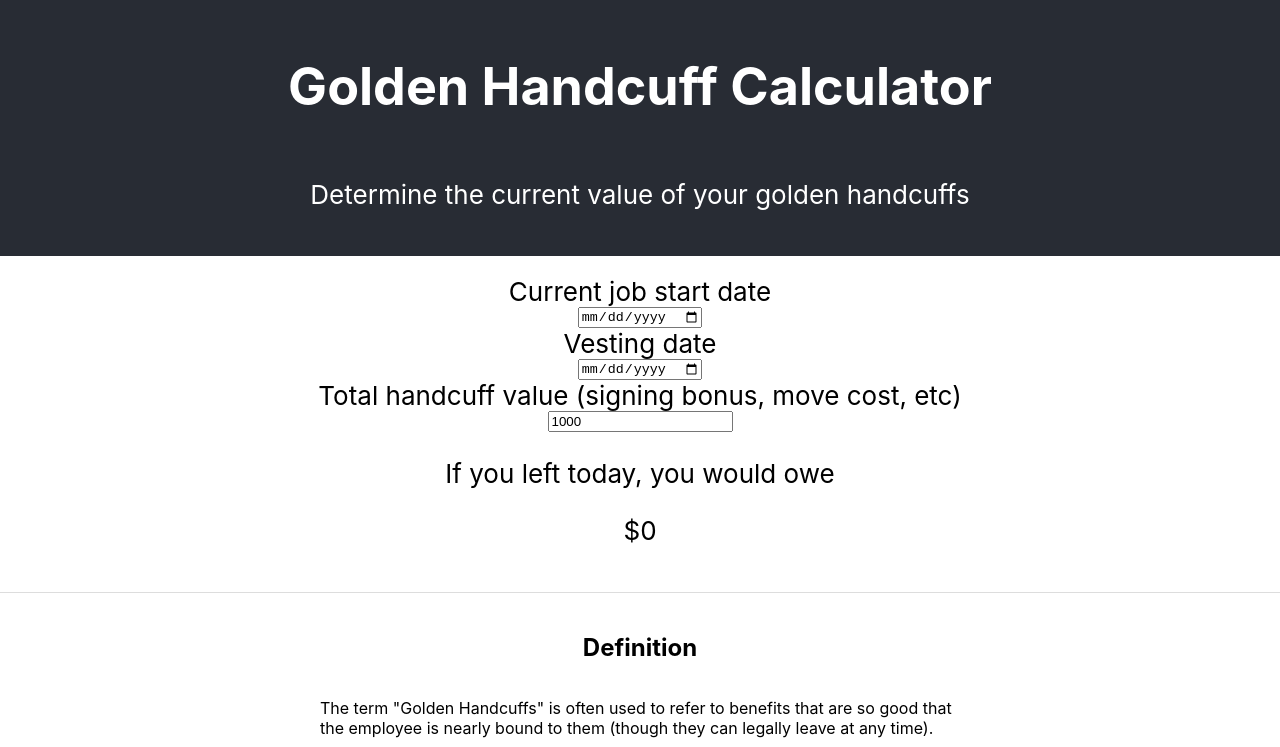
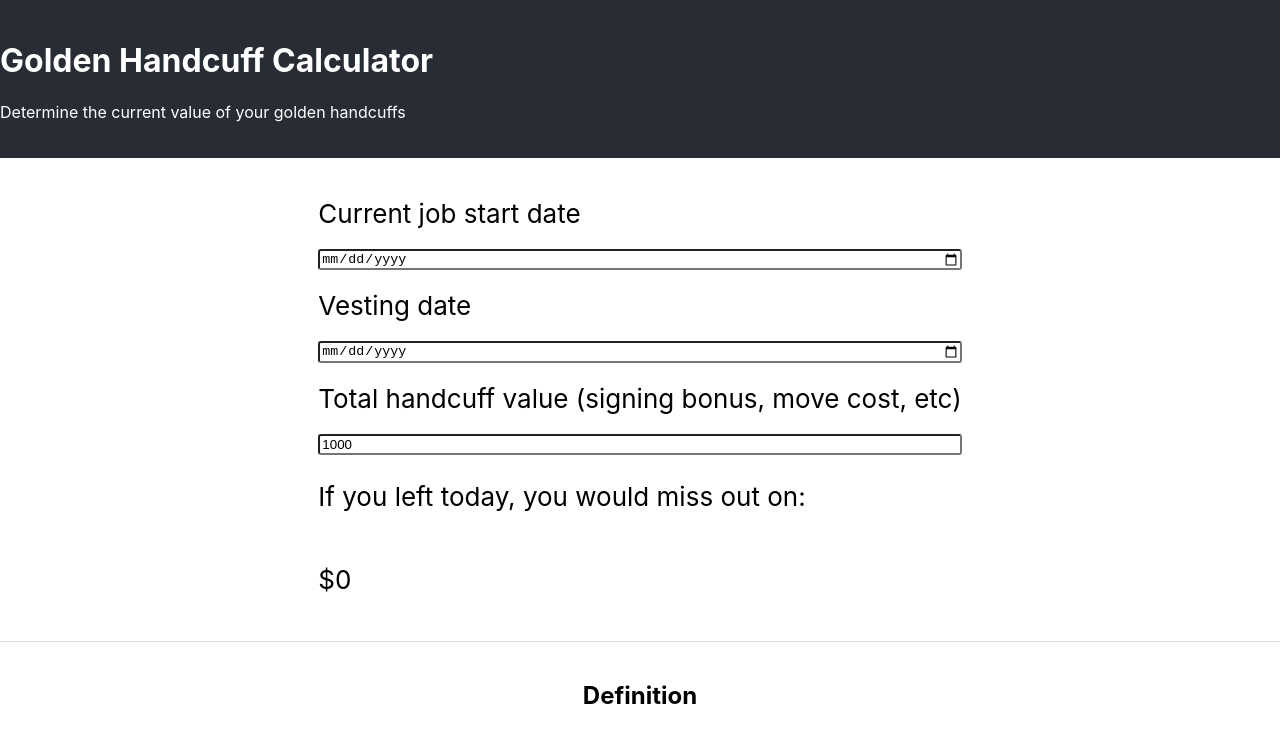
Before and after one commit to bradydowling/cuffs-calculator, a React (Create React App) app: page / in a window 1280 px wide. Shown: the top 747 px of the page. Built offline with nearby package versions, Linux system fonts and the light colour scheme.

Commit message:
Change form alignment

```diff
--- a/src/App.css
+++ b/src/App.css
@@ -3,13 +3,34 @@
   color: white;
 }
 
-.App-header, .calculator > *{
+.calculator-wrapper {
   display: flex;
   flex-direction: column;
   align-items: center;
-  justify-content: center;
+}
+
+.calculator {
+  display: flex;
+  flex-direction: column;
   font-size: calc(10px + 2vmin);
-  text-align: center;
+  text-align: left;
+}
+
+.calculator .prompt {
+  grid-column: 1;
+  display: flex;
+  flex-direction: column;
+  align-items: left;
+}
+
+.calculator label {
+  padding: 20px 0 20px;
+  display: block;
+}
+
+.calculator input {
+  min-width: 200px;
+  border-radius: 3px;
 }
 
 .content, footer {
--- a/src/App.js
+++ b/src/App.js
@@ -89,22 +89,24 @@ class App extends React.Component {
           <h1>Golden Handcuff Calculator</h1>
           <p>Determine the current value of your golden handcuffs</p>
         </header>
+        <div className="calculator-wrapper">
           <section className="calculator">
             <div className="prompt">
-            <label for="start-date">Current job start date</label>
-            <input type="date" name="start-date" value={this.state.cuffDate} onInput={e => { this.cuffDateChange(e.target.value); }}></input>
+              <label htmlFor="start-date">Current job start date</label>
+              <input type="date" name="start-date" value={this.state.cuffDate} onChange={e => { this.cuffDateChange(e.target.value); }}></input>
             </div>
             <div className="prompt">
-            <label for="vesting-date">Vesting date</label>
-            <input type="date" name="vesting-date" value={this.state.releaseDate} onInput={e => { this.freedomDateChange(e.target.value); }}></input>
+              <label htmlFor="vesting-date">Vesting date</label>
+              <input type="date" name="vesting-date" value={this.state.releaseDate} onChange={e => { this.freedomDateChange(e.target.value); }}></input>
             </div>
             <div className="prompt">
-            <label for="cuff-value">Total handcuff value (signing bonus, move cost, etc)</label>
-            <input type="number" name="cuff-value" value={this.state.value} min="0" step=".01" defaultValue="1000" onChange={e => { this.valueChange(e.target.value); }}></input>
+              <label htmlFor="cuff-value">Total handcuff value (signing bonus, move cost, etc)</label>
+              <input type="number" name="cuff-value" value={this.state.value} min="0" step=".01" onChange={e => { this.valueChange(e.target.value); }}></input>
             </div>
-          <p>If you left today, you would owe</p>
+            <p>If you left today, you would miss out on:</p>
             <p>{this.getCuffValue()}</p>
           </section>
+        </div>
         <section className="content">
           <h2>Definition</h2>
           <p>{content.definition[0]}</p>
```
Lines whose indentation alone changed are shown as unchanged.
